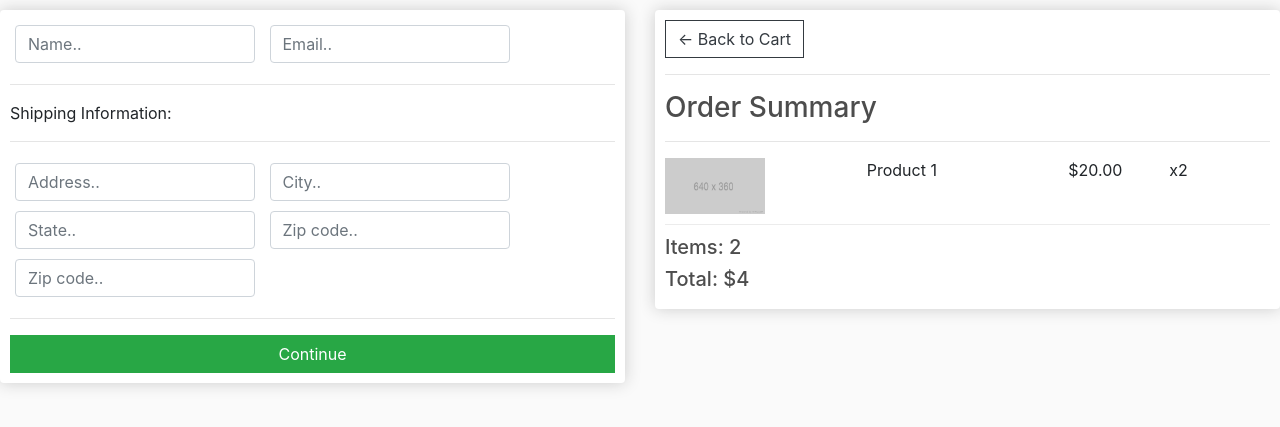
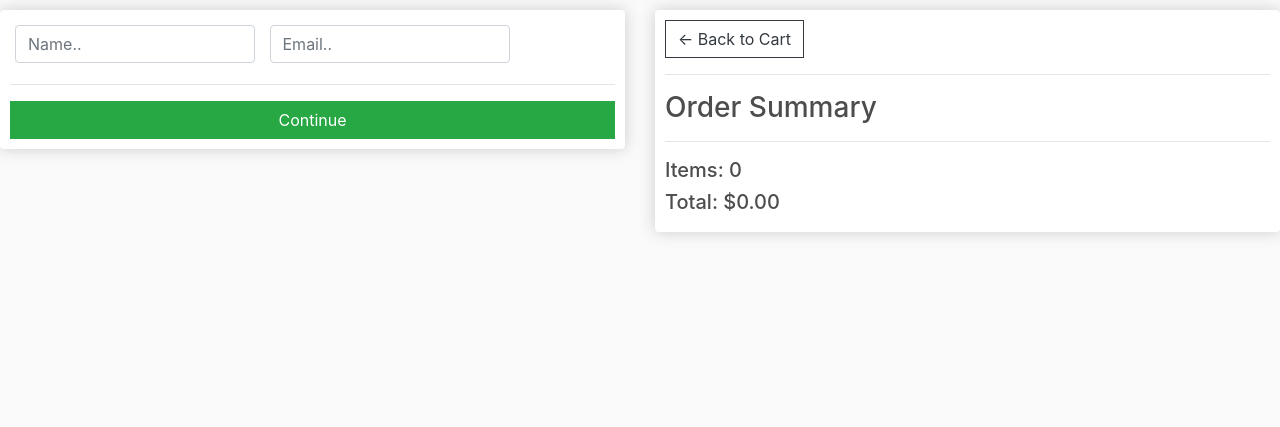
Before and after one commit to omer1616/djangoCrud, a Django app: page /checkout/ in a window 1280 px wide. Shown: the part 57-484 px from the top of the page. Run offline with Django 4.2, Linux system fonts and the light colour scheme; some libraries are stand-ins or nearby versions.

Commit message:
add shipping

```diff
--- a/store/views.py
+++ b/store/views.py
@@ -17,11 +17,11 @@ def cart(request):
         customer = request.user.customer
         order, created = Order.objects.get_or_create(customer=customer, complete=False)
         items = order.orderitem_set.all()
-        cart_items =  order.get_cart_items
+        cart_items = order.get_cart_items
     else:
         # Create empty cart for now for non-logged in user
         items = []
-        order = {'get_cart_total': 0, 'get_cart_items': 0}
+        order = {'get_cart_total': 0, 'get_cart_items': 0, 'shipping': False}
         cart_items = order['get_cart_items']
 
     context = {'items': items, 'order': order, 'cart_items':  cart_items}
@@ -37,7 +37,7 @@ def store(request):
     else:
         # Create empty cart for now for non-logged in user
 
-        order = {'get_cart_total': 0, 'get_cart_items': 0}
+        order = {'get_cart_total': 0, 'get_cart_items': 0,'shipping': False}
         cart_items = order['get_cart_items']
     products = Product.objects.all()
     paginator = Paginator(products, 2)  # Show 25 contacts per page.
--- a/templates/store/checkout.html
+++ b/templates/store/checkout.html
@@ -47,21 +47,32 @@
 
 		</div>
 
-		<div class="col-lg-6">
+				<div class="col-lg-6">
 			<div class="box-element">
 				<a  class="btn btn-outline-dark" href="{% url 'cart' %}">&#x2190; Back to Cart</a>
 				<hr>
 				<h3>Order Summary</h3>
 				<hr>
+				{% for item in items %}
 				<div class="cart-row">
-					<div style="flex:2"><img class="row-image" src="{% static 'img/placeholder.png' %}"></div>
-					<div style="flex:2"><p>Product 1</p></div>
-					<div style="flex:1"><p>$20.00</p></div>
-					<div style="flex:1"><p>x2</p></div>
+					<div style="flex:2"><img class="row-image" src="{{item.product.imageURL}}"></div>
+					<div style="flex:2"><p>{{item.product.name}}</p></div>
+					<div style="flex:1"><p>${{item.product.price|floatformat:2}}</p></div>
+					<div style="flex:1"><p>x{{item.quantity}}</p></div>
 				</div>
-				<h5>Items:   2</h5>
-				<h5>Total:   $4</h5>
+				{% endfor %}
+				<h5>Items:   {{order.get_cart_items}}</h5>
+				<h5>Total:   ${{order.get_cart_total|floatformat:2}}</h5>
 			</div>
 		</div>
 	</div>
+	</div>
+    <script type="text/javascript">
+    var shipping =  '{{ order.shipping }}'
+
+    if(shipping=='False'){
+        document.getElementById('shipping-info').innerHTML = ""
+
+    }
+    </script>
 {% endblock %}
```
Also changed, not shown: store/models.py (+14 -0 lines), templates/store/cart.html (+25 -3 lines).
